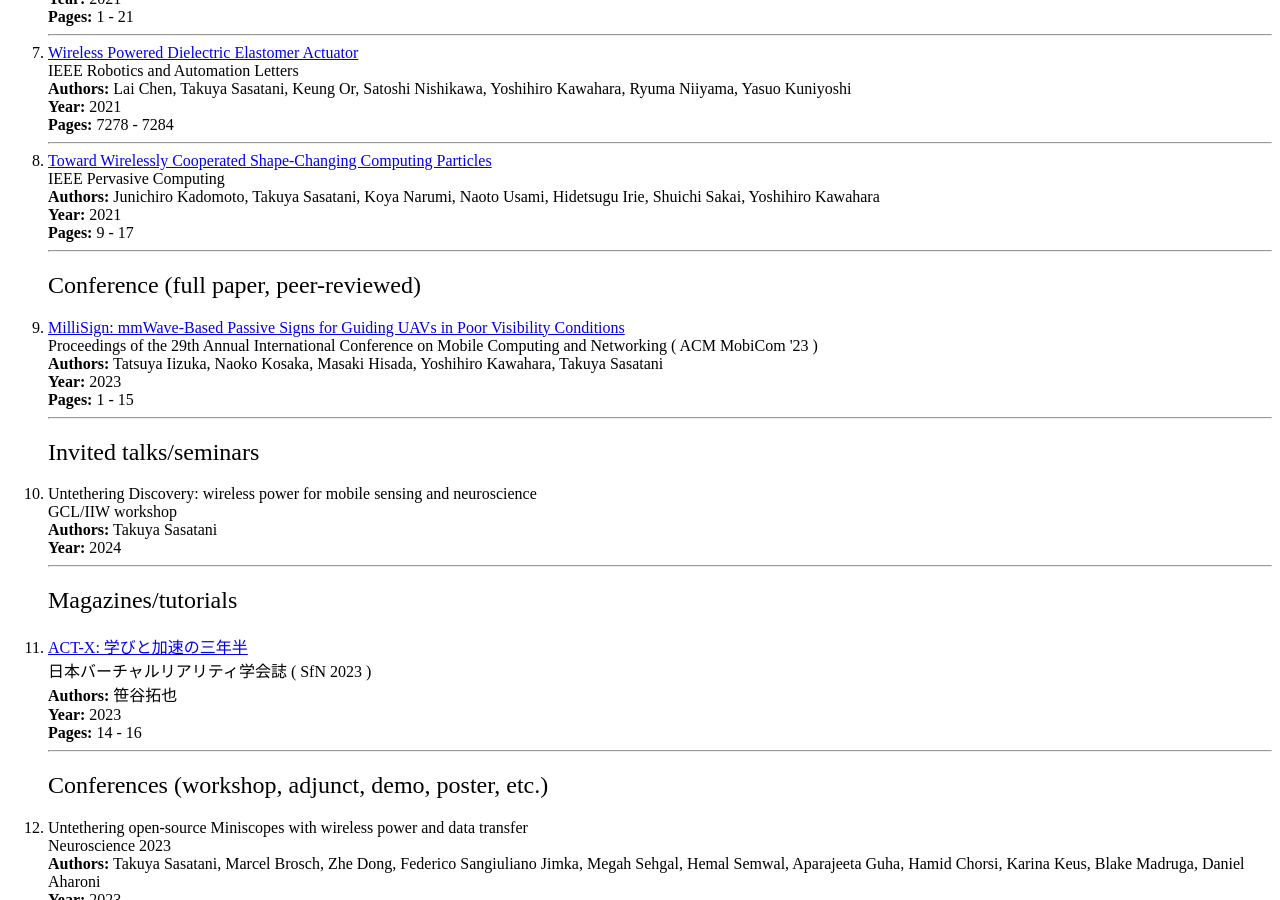
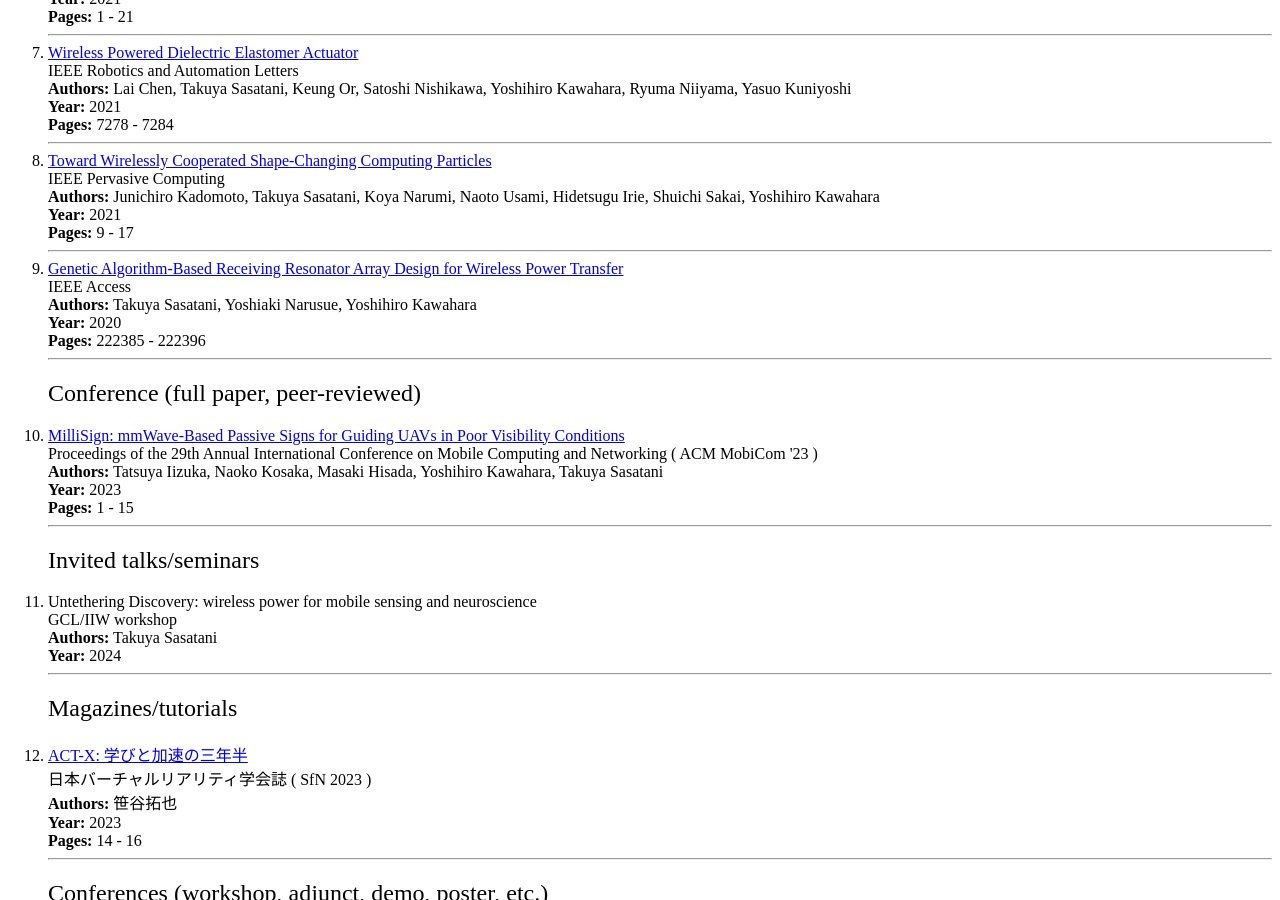
Before and after one commit to t-sasatani/t-sasatani.github.io, a Jekyll site: the page built from _pages/publications.md, in a window 1280 px wide and 900 px high, scrolled down 809 px. Built offline with Jekyll 4.4.1, drawn with Linux system fonts in a browser that asks for light colours.

Commit message:
Update publications data

```diff
--- a/_data/publications.yml
+++ b/_data/publications.yml
@@ -259,3 +259,37 @@
   pages: 183 - 186
   city: Seoul, Korea (South)
   to_appear:
+- identifier: sasatani2020genetic
+  type: journal-en
+  author: Takuya Sasatani; Yoshiaki Narusue; Yoshihiro Kawahara
+  title: Genetic Algorithm-Based Receiving Resonator Array Design for Wireless Power
+    Transfer
+  publication: IEEE Access
+  publication_abbr:
+  link: https://doi.org/10.1109/access.2020.3044224
+  month: '12'
+  year: '2020'
+  volume:
+  Issue:
+  number:
+  pages: 222385 - 222396
+  city:
+  to_appear:
+- identifier: takahashi2020ring
+  type: conference-en-fullpaper
+  author: Ryo Takahashi; Masaaki Fukumoto; Changyo Han; Takuya Sasatani; Yoshiaki
+    Narusue; Yoshihiro Kawahara
+  title: 'TelemetRing: A batteryless and wireless ring-shaped keyboard using passive
+    inductive telemetry'
+  publication: "Proceedings of the 33rd Annual ACM Symposium on User Interface Software
+    and Technology\r"
+  publication_abbr: ACM UIST '20
+  link: https://doi.org/10.1145/3379337.3415873
+  month: '10'
+  year: '2020'
+  volume:
+  Issue:
+  number:
+  pages: 1161 - 1168
+  city: Virtual
+  to_appear:
```
